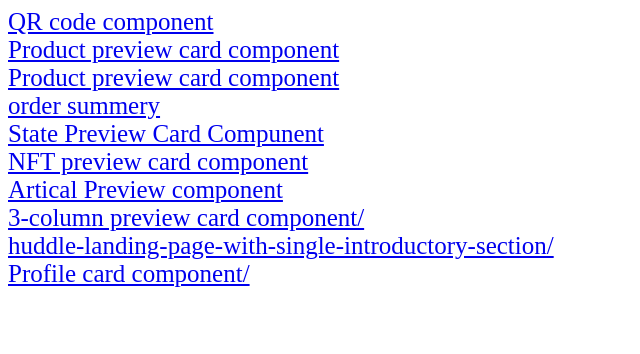
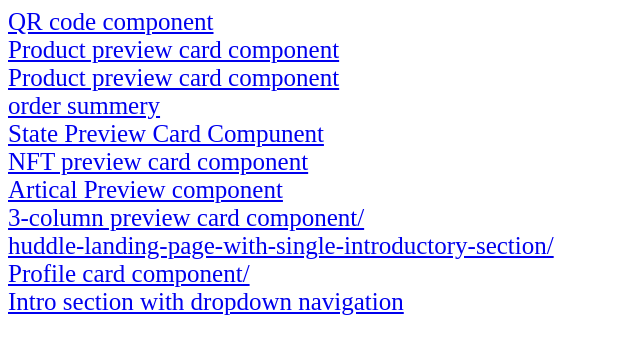
Before and after one commit to sufiyan0/Frontend-Mentor, a plain HTML site: page index.html in a window 1280 px wide. Shown: the whole page, without its empty margins (0-640 px from the left). Drawn offline with Linux system fonts and the light colour scheme.

Commit message:
link updated

```diff
--- a/index.html
+++ b/index.html
@@ -55,6 +55,10 @@
 
             <a href="./profile-card-component-main/index.html">Profile card component/</a>
         </div>
+        <div class="project">
+
+            <a href="./Intro section with dropdown navigation/index.html">Intro section with dropdown navigation</a>
+        </div>
 
 
 </body>
```
Also changed, not shown: Intro section with dropdown navigation/index.html (+1 -1 lines).
